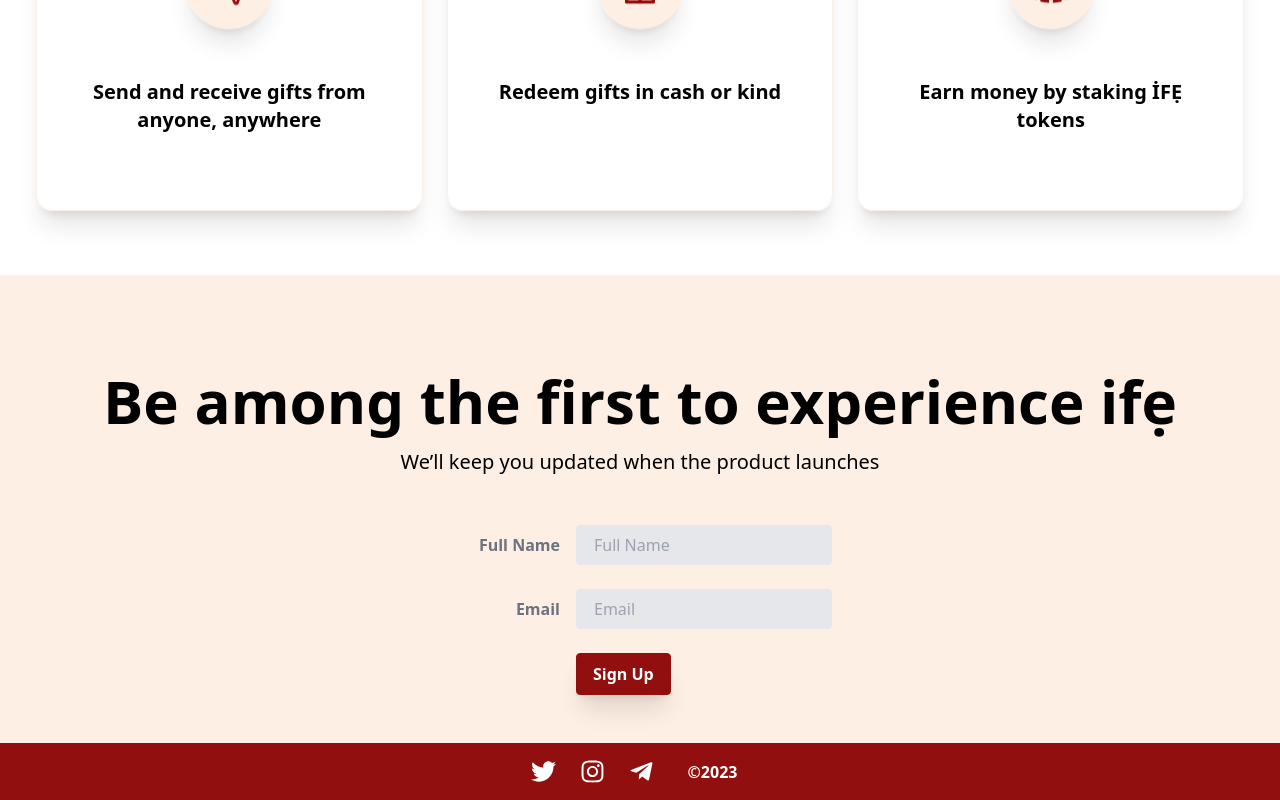
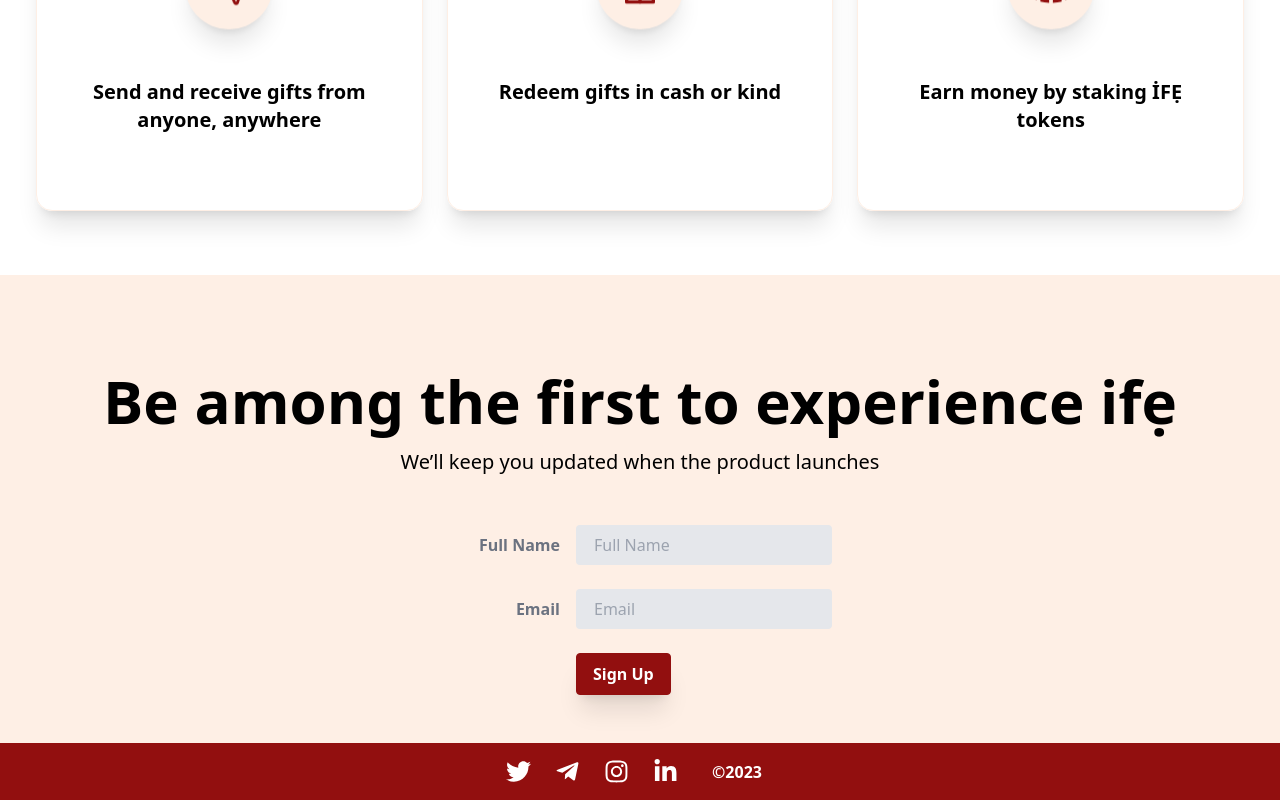
Before and after one commit to GUchechi/getIfe, a React (Create React App) app: page / in a window 1280 px wide. Shown: the part 1127-1927 px from the top of the page. Built offline with nearby package versions, Linux system fonts and the light colour scheme; the HTML template or start-up script is replaced by a standard one.

Commit message:
added links

```diff
--- a/package.json
+++ b/package.json
@@ -10,6 +10,7 @@
     "react": "^18.2.0",
     "react-dom": "^18.2.0",
     "react-icons": "^4.7.1",
+    "react-intersection-observer": "^9.4.1",
     "react-scripts": "5.0.1",
     "typewriter-effect": "^2.19.0",
     "web-vitals": "^2.1.4"
--- a/src/components/Footer.jsx
+++ b/src/components/Footer.jsx
@@ -1,8 +1,7 @@
 import React from "react";
-import logo2 from "../Assets/logo2.png";
 import {
-  FaGift,
   FaInstagram,
+  FaLinkedinIn,
   FaTelegramPlane,
   FaTwitter,
 } from "react-icons/fa";
@@ -11,13 +10,35 @@ const Footer = () => {
   return (
     <div className="">
       <div className=" w-full flex items-center justify-center h-full bg-[#920F0F] text-white py-4  gap-[30px]">
-        {/* <div className="">
-          <FaGift size={22} height="55px" className="mx-3"  alt="" />
-        </div> */}
         <div className="font-bold mr-1 flex gap-6">
-          <FaTwitter size={25} />
-          <FaInstagram size={25} />
-          <FaTelegramPlane size={25} />
+          <a
+            href="https://twitter.com/GetIfe_?t=p0hcy56HUd4ooW5BYR_Ylw&s=09"
+            target="_blank"
+            rel="noopener noreferrer"
+          >
+            <FaTwitter className="cursor-pointer" size={25} />
+          </a>{" "}
+          <a
+            href="https://t.me/+N-aOeJghIGliZWM8"
+            target="_blank"
+            rel="noopener noreferrer"
+          >
+            <FaTelegramPlane className="cursor-pointer" size={25} />{" "}
+          </a>
+          <a
+            href="https://example.com"
+            target="_blank"
+            rel="noopener noreferrer"
+          >
+            <FaInstagram className="cursor-pointer" size={25} />
+          </a>
+          <a
+            href="https://example.com"
+            target="_blank"
+            rel="noopener noreferrer"
+          >
+            <FaLinkedinIn size={25} />
+          </a>
         </div>
         <div className="font-bold text-[16px] mr-3">
           <p>&copy;2023</p>
--- a/src/components/Home.jsx
+++ b/src/components/Home.jsx
@@ -1,7 +1,11 @@
 import React from "react";
 import hero from "../Assets/Hero.jpg";
-import { FaInstagram, FaTelegramPlane, FaTwitter } from "react-icons/fa";
-import Typewriter from "typewriter-effect";
+import {
+  FaInstagram,
+  FaLinkedinIn,
+  FaTelegramPlane,
+  FaTwitter,
+} from "react-icons/fa";
 
 const Home = () => {
   return (
@@ -19,13 +23,38 @@ const Home = () => {
             <button className=" py-2 px-4 w-44">Get Early Access</button>
             <div className="flex gap-6 lg:text-2xl text-1xl">
               <p>Follow us on</p>
-              <FaTwitter className="cursor-pointer" size={25} />{" "}
-              <FaTelegramPlane className="cursor-pointer" size={25} />{" "}
-              <FaInstagram className="cursor-pointer" size={25} />
+              <a
+                href="https://twitter.com/GetIfe_?t=p0hcy56HUd4ooW5BYR_Ylw&s=09"
+                target="_blank"
+                rel="noopener noreferrer"
+              >
+                <FaTwitter className="cursor-pointer" size={25} />
+              </a>{" "}
+              <a
+                href="https://t.me/+N-aOeJghIGliZWM8"
+                target="_blank"
+                rel="noopener noreferrer"
+              >
+                <FaTelegramPlane className="cursor-pointer" size={25} />{" "}
+              </a>
+              <a
+                href="https://example.com"
+                target="_blank"
+                rel="noopener noreferrer"
+              >
+                <FaInstagram className="cursor-pointer" size={25} />
+              </a>
+              <a
+                href="https://example.com"
+                target="_blank"
+                rel="noopener noreferrer"
+              >
+                <FaLinkedinIn className="cursor-pointer" size={25} />
+              </a>
             </div>
           </div>
         </div>
-        <img src={hero} className='h-[400px] lg:h-full' alt="" />
+        <img src={hero} className="h-[400px] lg:h-full" alt="" />
       </div>
     </div>
   );
--- /dev/null
+++ b/src/components/useScroll.jsx
@@ -0,0 +1,14 @@
+import { useInView } from "react-intersection-observer";
+import { useAnimation } from "framer-motion";
+
+export const useScroll = (thresh = 0.1) => {
+    const controls = useAnimation();
+    const [element, view] = useInView({ threshold: thresh });
+
+    if (view) {
+        controls.start("show");
+    } else {
+        controls.start("hidden");
+    }
+    return [element, controls];
+}
```
Also changed, not shown: 1 other file (tests, documents, lock files or other folders).
